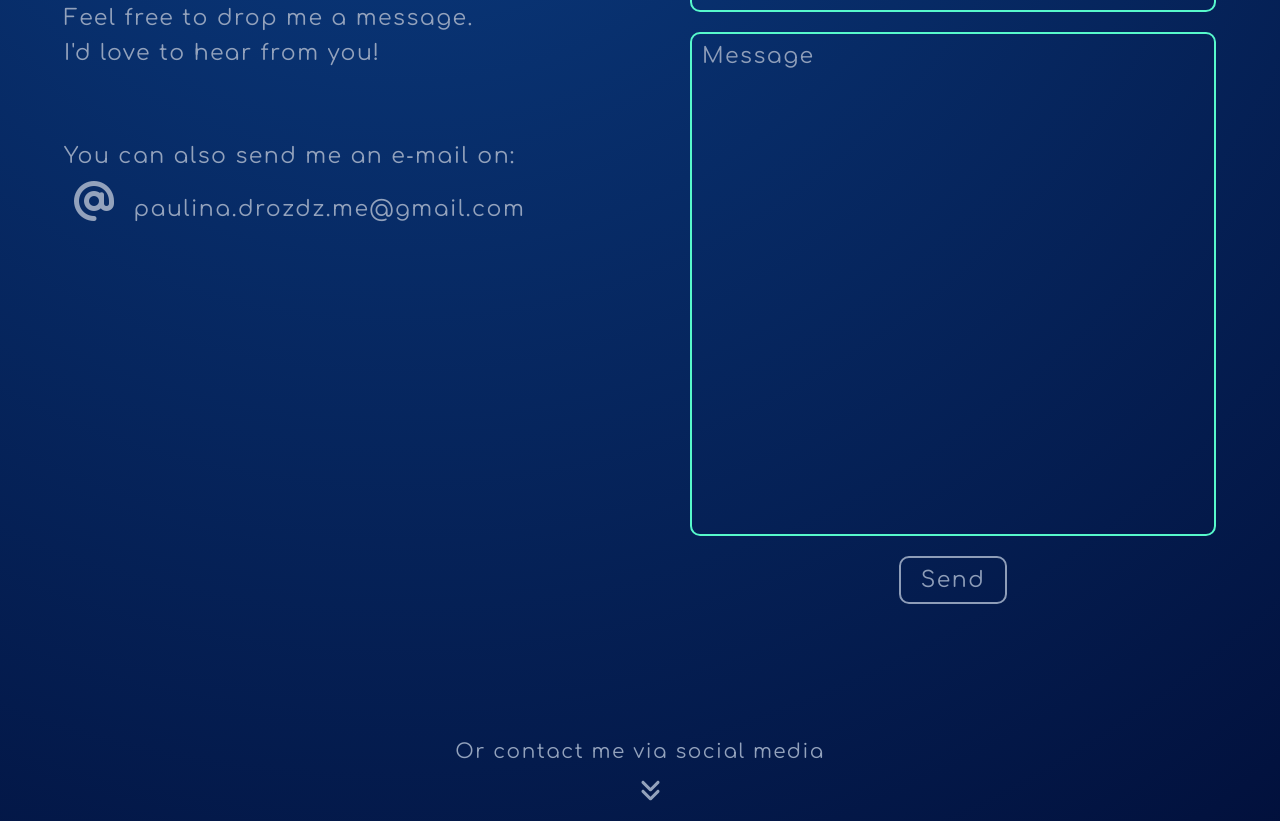
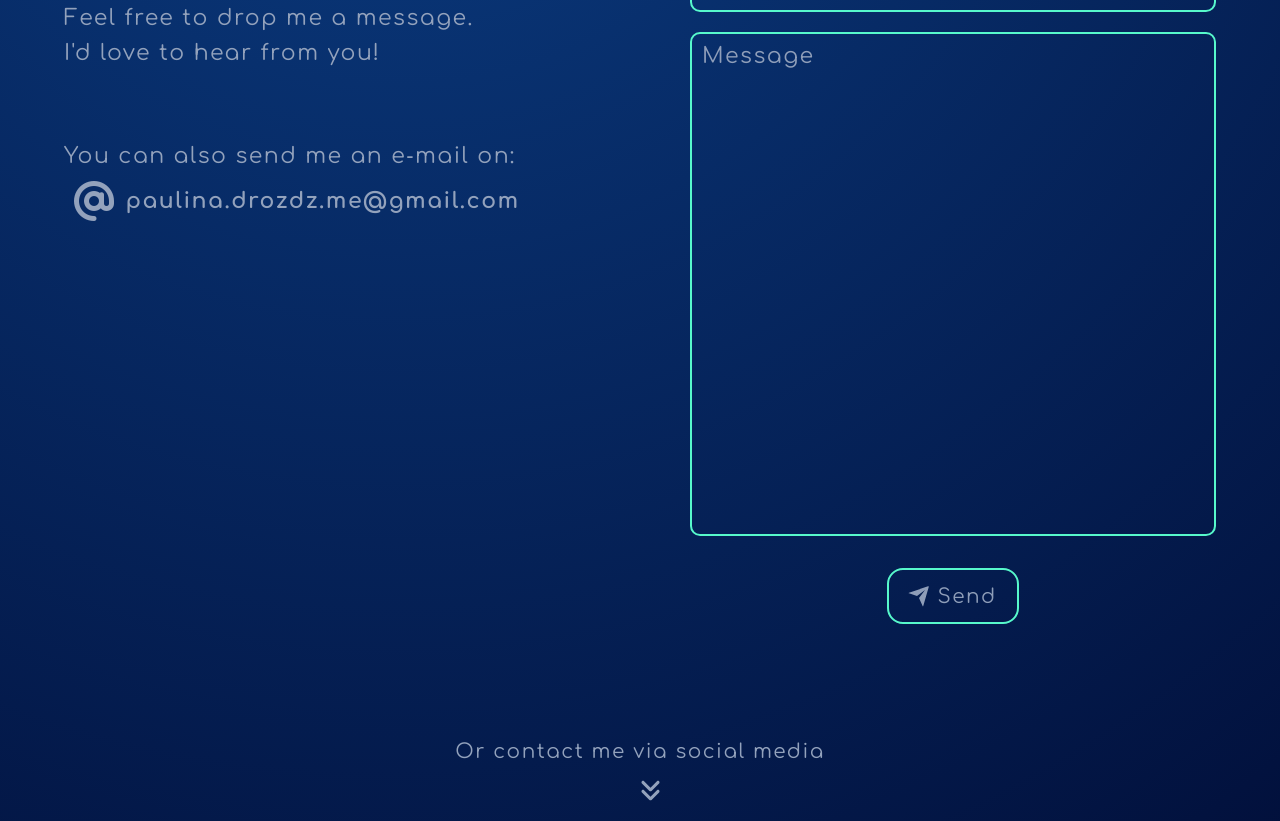
Before and after one commit to Paulina594/Portfolio, a React (Create React App) app: page /contact in a window 1280 px wide. Shown: the part 372-1193 px from the top of the page. Built offline with nearby package versions, Linux system fonts and the light colour scheme.

Commit message:
contact page- email encoded, submit button replaced

```diff
--- a/src/pages/contactPage/ContactPage.scss
+++ b/src/pages/contactPage/ContactPage.scss
@@ -29,8 +29,9 @@
 
     .email-link {
       display: flex;
-      justify-content: flex-end;
+      justify-content: space-between;
       align-items: center;
+      font-weight: bolder;
       width: fit-content;
       cursor: pointer;
 
@@ -40,6 +41,11 @@
         @media screen and (max-width: 576px) {
           font-size: 25px;
         }
+      }
+
+      a {
+        display: flex;
+        align-items: center;
       }
 
       &:hover {
@@ -107,32 +113,6 @@
 
         &::placeholder {
           color: var(--color-additonal);
-        }
-      }
-
-      button.send {
-        display: flex;
-        margin: 20px auto;
-        padding: 10px 20px;
-        border-radius: 10px;
-        font-size: 22px;
-        background-color: transparent;
-        border: 2px solid var(--color-additonal);
-        color: var(--color-additonal);
-        font-family: var(--font-family);
-        transition: .5s;
-        transition-timing-function: ease-in-out;
-        cursor: pointer;
-
-        @media screen and (max-width: 576px) {
-          font-size: 13px;
-        }
-
-        &:hover {
-          border-color: var(--color-peach);
-          box-shadow: 0 0 15px var(--color-peach);
-          color: var(--color-peach);
-          border-radius: 50px;
         }
       }
     }
@@ -323,3 +303,57 @@
     animation-timing-function: ease-out;
   }
 }
+
+button.submitBtn {
+  font-family: inherit;
+  font-size: 20px;
+  background: transparent;
+  color: var(--color-additonal);
+  padding: 0.7em 1em 0.7em 0.9em;
+  margin: 2rem auto 0;
+  display: flex;
+  align-items: center;
+  border: 2px solid var(--color-mint);
+  border-radius: 16px;
+  overflow: hidden;
+  cursor: pointer;
+  transition: all 0.2s;
+
+  &:hover .svg-wrapper {
+    animation: fly-1 0.6s ease-in-out infinite alternate;
+  }
+
+  &:hover svg {
+     transform: translateX(1.2em) rotate(45deg) scale(1.1);
+   }
+
+  &:hover span {
+    transform: translateX(5em);
+  }
+
+  &:active {
+    transform: scale(0.95);
+  }
+
+  svg {
+    display: block;
+    transform-origin: center center;
+    transition: transform 0.3s ease-in-out;
+  }
+
+  span {
+    display: block;
+    margin-left: 0.3em;
+    transition: all 0.3s ease-in-out;
+  }
+}
+
+@keyframes fly-1 {
+  from {
+    transform: translateY(0.1em);
+  }
+
+  to {
+    transform: translateY(-0.1em);
+  }
+}
--- a/src/pages/contactPage/ContactPage.tsx
+++ b/src/pages/contactPage/ContactPage.tsx
@@ -6,12 +6,18 @@ import { faAnglesDown } from "@fortawesome/free-solid-svg-icons";
 import "./ContactPage.scss";
 
 export const ContactPage = () => {
+  const contact = (
+    <a href="&#109;&#97;&#105;&#108;&#116;&#111;&#58;&#112;&#97;&#117;&#108;&#105;&#110;&#97;&#46;&#100;&#114;&#111;&#122;&#100;&#122;&#46;&#109;&#101;&#64;&#103;&#109;&#97;&#105;&#108;&#46;&#99;&#111;&#109;">
+      <i className="fa-solid fa-at" />
+      &#112;&#97;&#117;&#108;&#105;&#110;&#97;&#46;&#100;&#114;&#111;&#122;&#100;&#122;&#46;&#109;&#101;&#64;&#103;&#109;&#97;&#105;&#108;&#46;&#99;&#111;&#109;
+    </a>
+  );
+
   return (
     <>
       <div className="title-wrapper">
         <h1 className="gradient-text slide-in-left">Get in touch!</h1>
       </div>
-
       <div className="container">
         <div className="row">
           <div className="col-left slide-in-fwd-center">
@@ -27,11 +33,7 @@ export const ContactPage = () => {
             <div className="email-contact">
               You can also send me an e&#8209;mail on:
             </div>
-            <div className="email-link">
-              <a href="mailto: paulina.drozdz.me@gmail.com">
-                <i className="fa-solid fa-at" /> paulina.drozdz.me@gmail.com
-              </a>
-            </div>
+            <div className="email-link">{contact}</div>
           </div>
           <div className="col-right fade-in">
             <form>
@@ -44,8 +46,24 @@ export const ContactPage = () => {
               <label htmlFor="message">
                 <textarea placeholder="Message" rows={20} />
               </label>
-              <button className="send" type="submit">
-                Send
+              <button className="submitBtn">
+                <div className="svg-wrapper-1">
+                  <div className="svg-wrapper">
+                    <svg
+                      xmlns="http://www.w3.org/2000/svg"
+                      viewBox="0 0 24 24"
+                      width="24"
+                      height="24"
+                    >
+                      <path fill="none" d="M0 0h24v24H0z" />
+                      <path
+                        fill="currentColor"
+                        d="M1.946 9.315c-.522-.174-.527-.455.01-.634l19.087-6.362c.529-.176.832.12.684.638l-5.454 19.086c-.15.529-.455.547-.679.045L12 14l6-8-8 6-8.054-2.685z"
+                      />
+                    </svg>
+                  </div>
+                </div>
+                <span>Send</span>
               </button>
             </form>
           </div>
```
